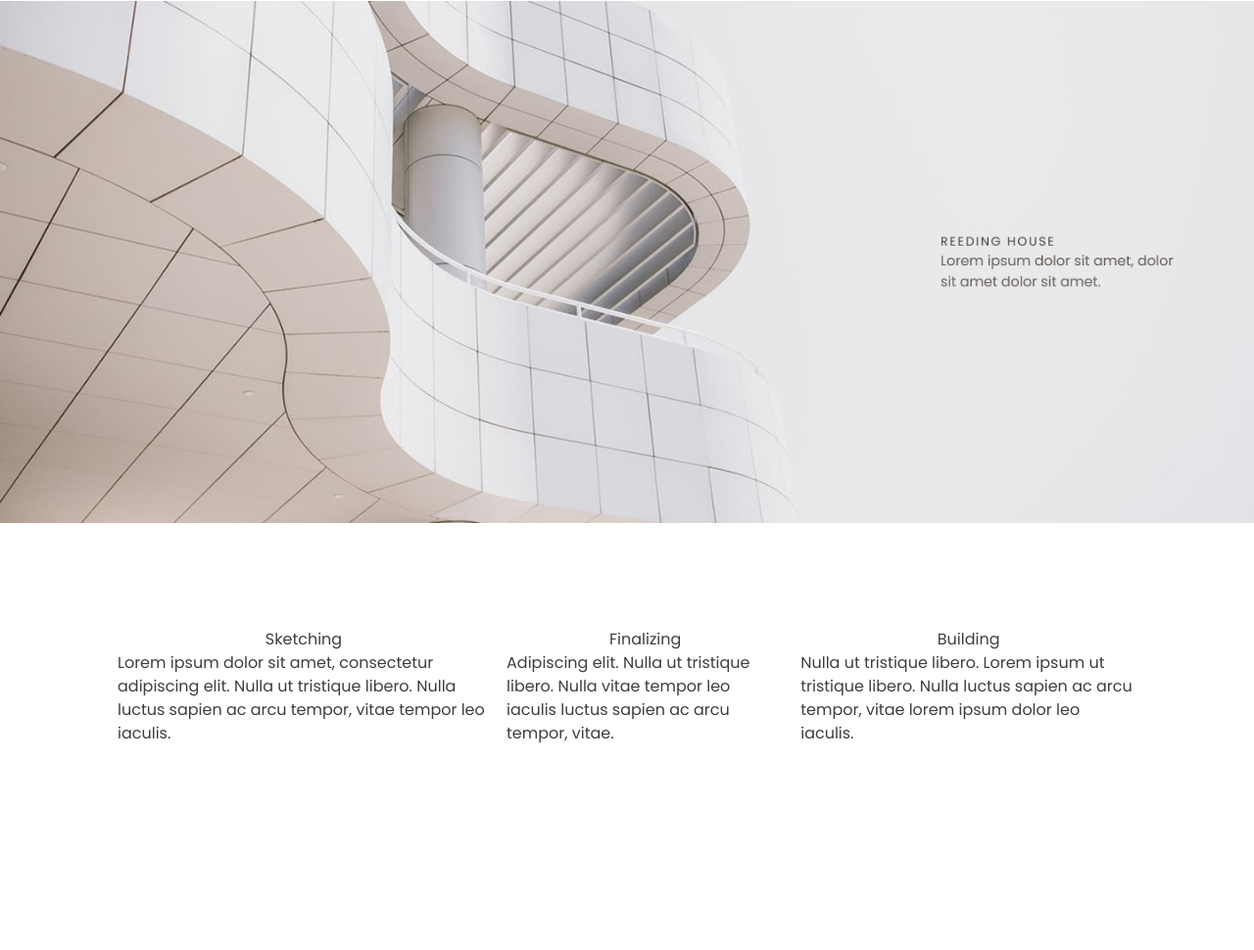
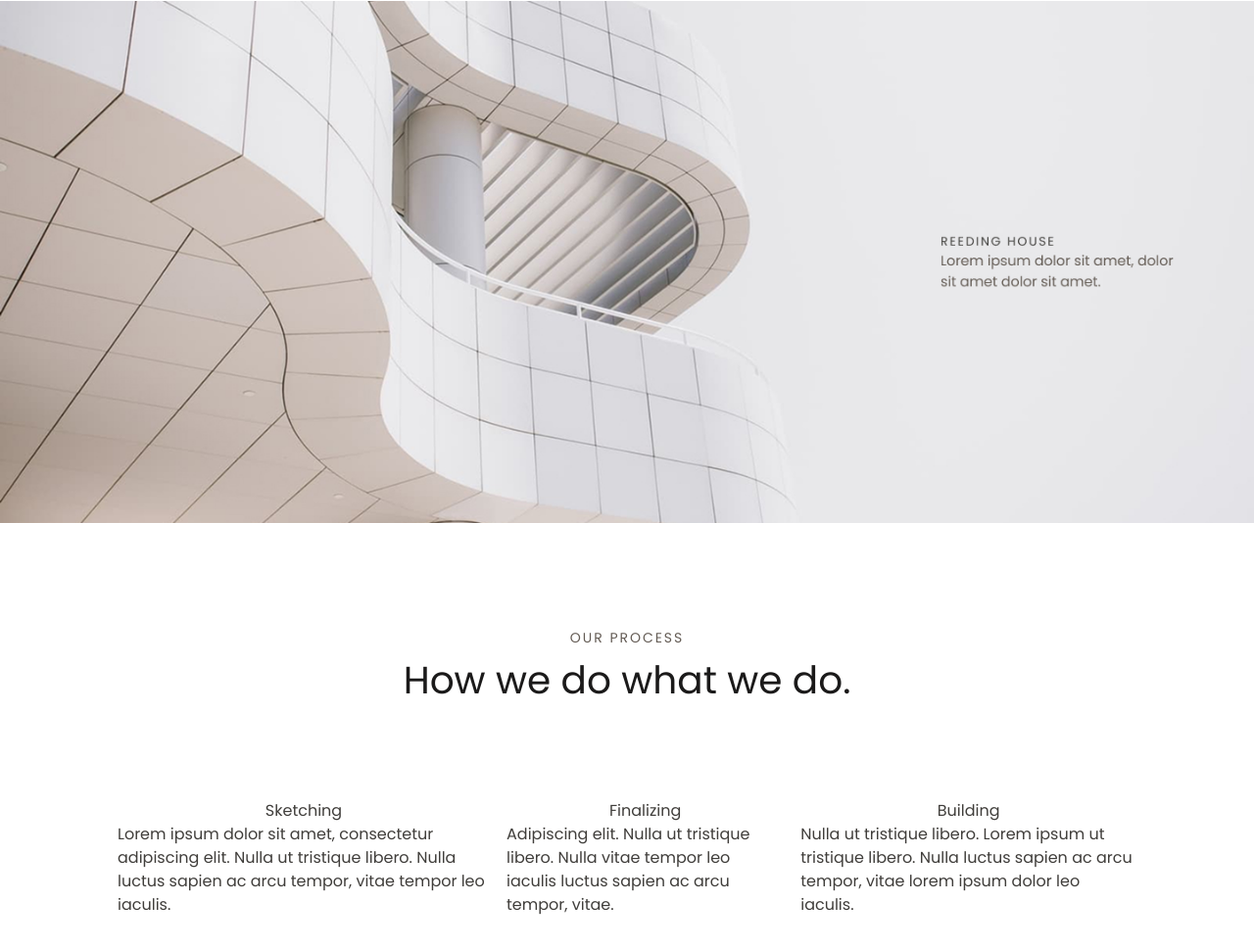
Before and after one commit to CleanTopic/landing-page, a plain HTML site: page index.html in a window 1280 px wide. Shown: the part 1676-2646 px from the top of the page at 98% size. Before the commit the page ends 2537 px from the top, so only its background shows below. Drawn offline with Linux system fonts and the light colour scheme.

Commit message:
adden new frame__services

```diff
--- a/index.html
+++ b/index.html
@@ -94,16 +94,20 @@
         <div class="container-disc-second-page">
 
             <p class="disc-second-page">
-                Lorem ipsum dolor sit amet, consectetur adipiscing elit. Suspendisse varius enim in eros elementum tristique.
+                Lorem ipsum dolor sit amet, consectetur adipiscing elit. Suspendisse varius enim in eros elementum
+                tristique.
                 Duis cursus, mi quis viverra ornare, eros dolor interdum nulla, ut commodo diam libero vitae erat.
-                Aenean faucibus nibh et justo cursus id rutrum lorem imperdiet. Nunc ut sem vitae risus tristique posuere.
+                Aenean faucibus nibh et justo cursus id rutrum lorem imperdiet. Nunc ut sem vitae risus tristique
+                posuere.
 
             </p>
 
             <p class="disc-second-page">
                 Lorem ipsum dolor sit amet, consectetur adipiscing elit.
-                Suspendisse varius enim in eros elementum tristique. Duis cursus, mi quis viverra ornare, eros dolor interdum nulla, ut commodo diam libero vitae erat.
-                Aenean faucibus nibh et justo cursus id rutrum lorem imperdiet. Nunc ut sem vitae risus tristique posuere.
+                Suspendisse varius enim in eros elementum tristique. Duis cursus, mi quis viverra ornare, eros dolor
+                interdum nulla, ut commodo diam libero vitae erat.
+                Aenean faucibus nibh et justo cursus id rutrum lorem imperdiet. Nunc ut sem vitae risus tristique
+                posuere.
 
             </p>
 
@@ -111,7 +115,8 @@
                 Lorem ipsum dolor sit amet, consectetur adipiscing elit.
                 Suspendisse varius enim in eros elementum tristique.
                 Duis cursus, mi quis viverra ornare, eros dolor interdum nulla, ut commodo diam libero vitae erat.
-                Aenean faucibus nibh et justo cursus id rutrum lorem imperdiet. Nunc ut sem vitae risus tristique posuere.
+                Aenean faucibus nibh et justo cursus id rutrum lorem imperdiet. Nunc ut sem vitae risus tristique
+                posuere.
             </p>
             <div class="additional-disc">
                 <img src="./img/senioravatar.jpg" alt="" class="senior-avatar">
@@ -127,7 +132,20 @@
         <img src="./img/Frame.jpg" alt="" class="frame-img">
     </div>
 
+
+    <div class="frame-header">
+        <p class="small-header">
+            Our process
+        </p>
+
+        <p class="big-header">
+            How we do what we do.
+        </p>
+    </div>
+
+
     <div class="frame-services">
+
         <div class="disc-service">
             <img src="./img/sketching.jpg" alt="" class="service-img">
             <p class="disc__service title">
@@ -145,7 +163,8 @@
             </p>
 
             <p class="disc__service discription">
-                Adipiscing elit. Nulla ut tristique libero. Nulla vitae tempor leo iaculis luctus sapien ac arcu tempor, vitae.
+                Adipiscing elit. Nulla ut tristique libero. Nulla vitae tempor leo iaculis luctus sapien ac arcu tempor,
+                vitae.
             </p>
         </div>
         <div class="disc-service">
--- a/styles/nav.css
+++ b/styles/nav.css
@@ -238,3 +238,31 @@ body {
     justify-content: center;
 
 }
+
+.frame-header {
+    display: flex;
+    justify-content: center;
+    align-items: center;
+    flex-direction: column;
+    margin-top: 100px;
+}
+
+.small-header {
+
+    font-weight: 400;
+    font-size: 14px;
+    line-height: 143%;
+    letter-spacing: 0.14em;
+    text-transform: uppercase;
+    text-align: center;
+    color: #645c55;
+    margin-bottom: 13px;
+}
+
+.big-header {
+    font-weight: 400;
+    font-size: 39px;
+    line-height: 108%;
+    text-align: center;
+    color: #1b1a1a;
+}
```
Also changed, not shown: img/frame2.jpg (added).
